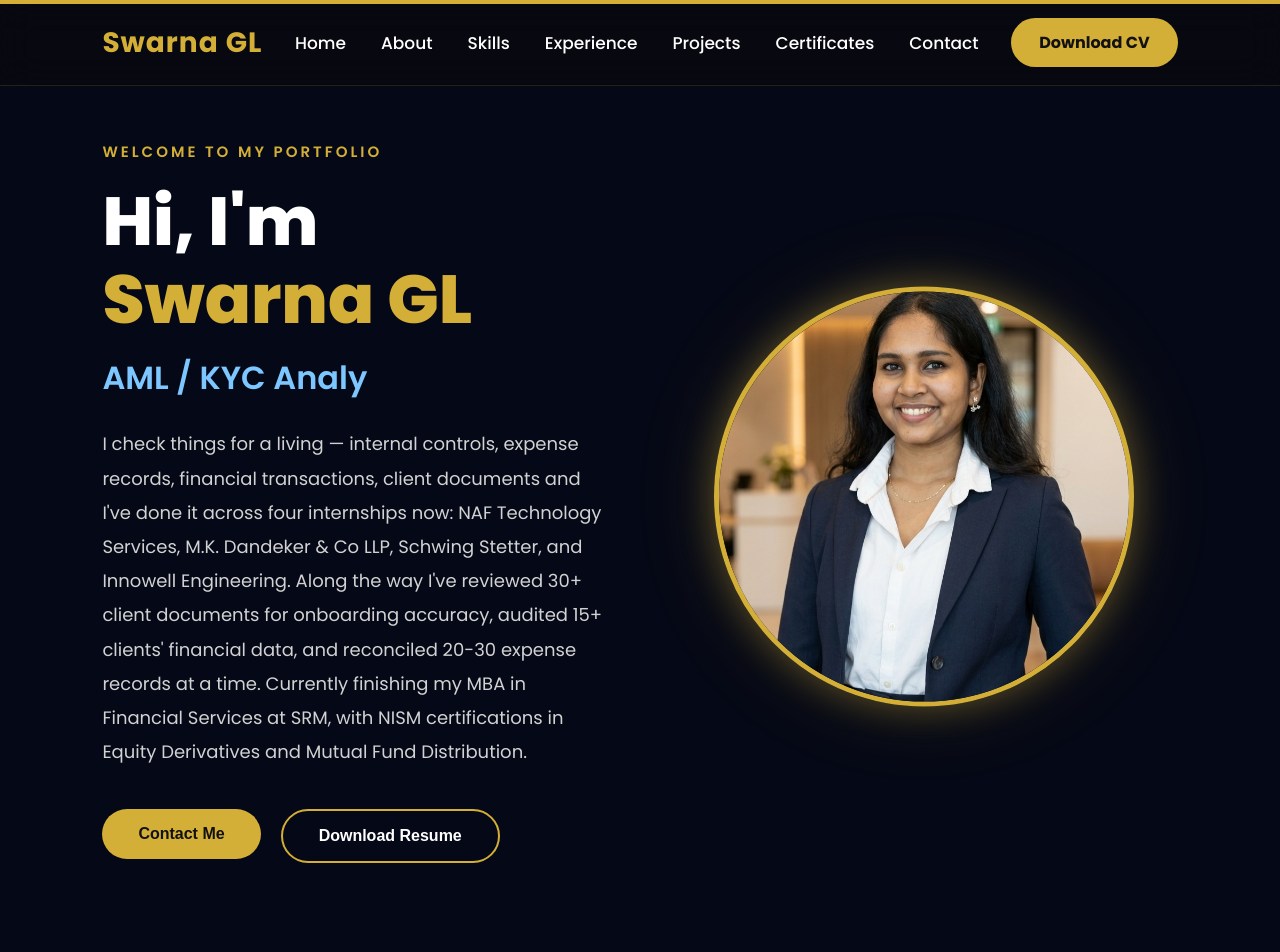
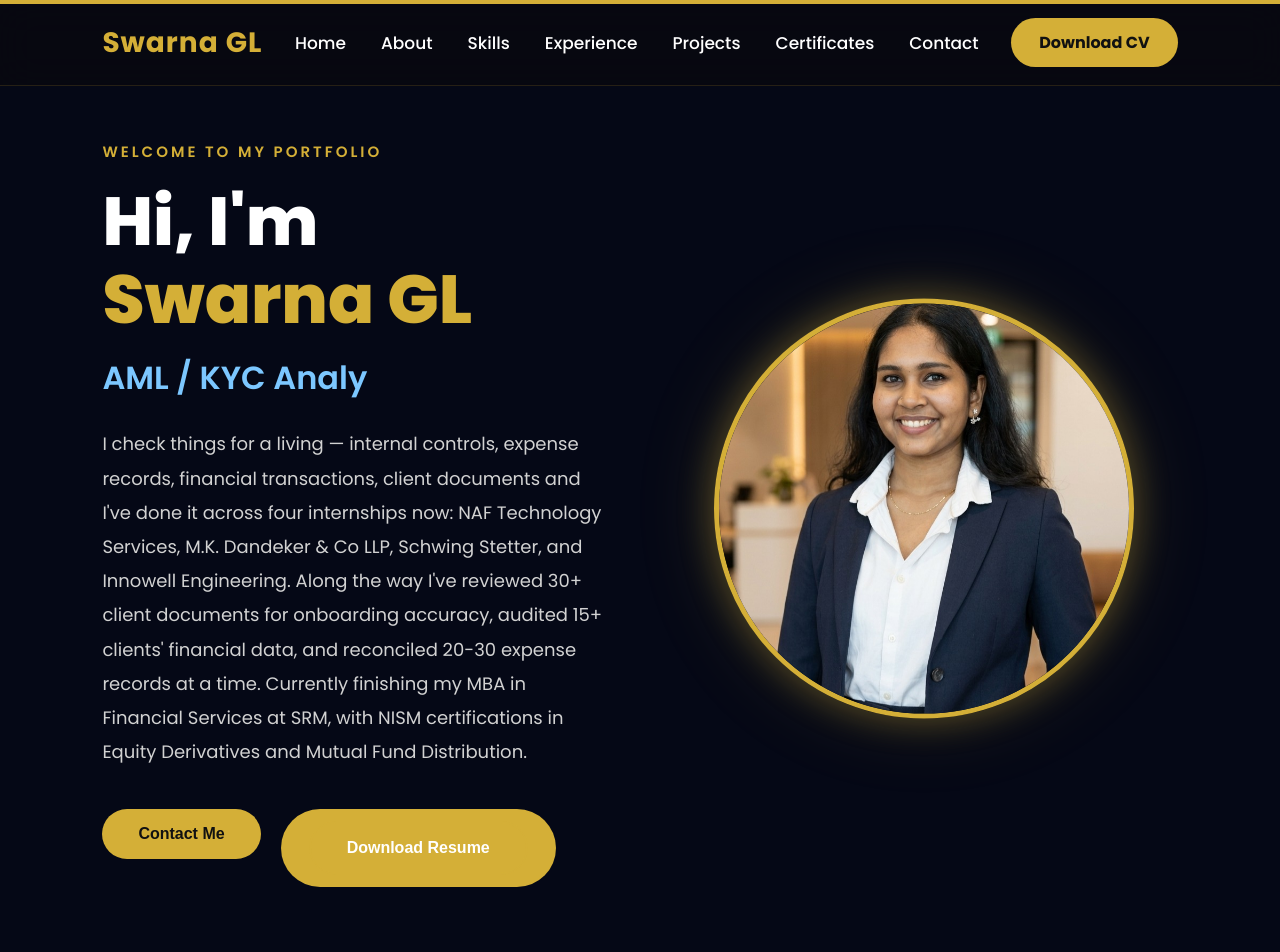
Before and after one commit to pavankumar-29/Swarna_GL-portfolio, a React (Vite) app: page / in a window 1280 px wide. Shown: the top 952 px of the page. Built offline with nearby package versions, Linux system fonts and the light colour scheme.

Commit message:
Update Hero.jsx

```diff
--- a/src/sections/Hero.jsx
+++ b/src/sections/Hero.jsx
@@ -69,7 +69,7 @@ function Hero() {
             <button>Contact Me</button>
           </a>
 
-          <a href="https://drive.google.com/file/d/1dvs2eI02OjZJT3QEVQkPEMn1KYbL-t7B/view?usp=drivesdk">
+          <a href="https://drive.google.com/file/d/1dvs2eI02OjZJT3QEVQkPEMn1KYbL-t7B/view?usp=drivesdk" download className="resume-btn">
             <button className="outline">Download Resume</button>
           </a>
         </motion.div>
```
